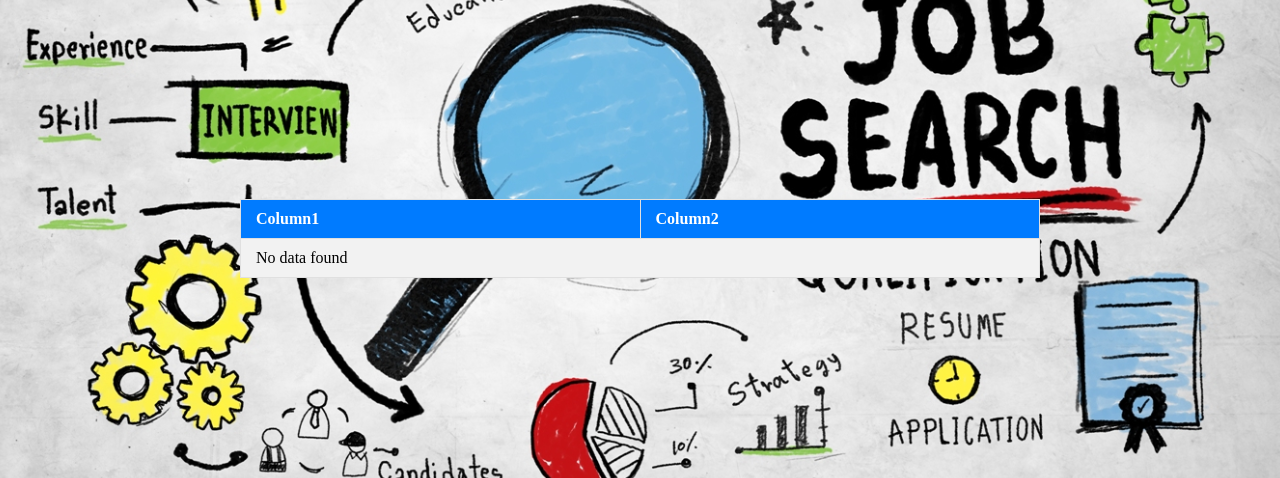
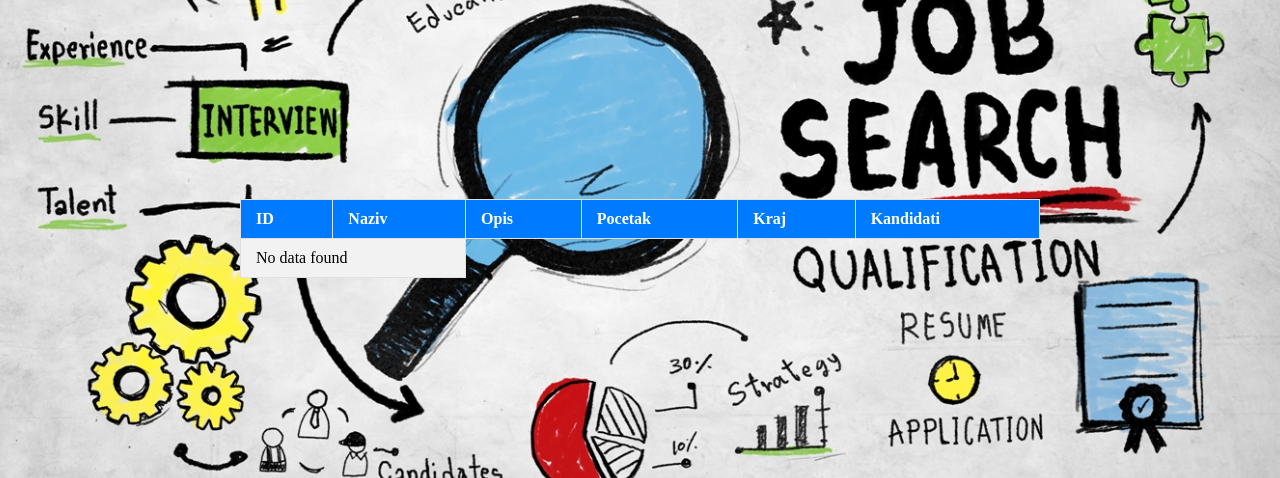
Before and after one commit to Antunsvetic/Gadzic_projekt, a PHP site: page /Pages/neregistrirani.php in a window 1280 px wide. Shown: the part 230-708 px from the top of the page. Run offline with PHP 8.4, Linux system fonts and the light colour scheme; data that the repository does not hold is empty.

Commit message:
GOTOVOOOOOOO IDEMOOO

```diff
--- a/Projekt/Pages/neregistrirani.php
+++ b/Projekt/Pages/neregistrirani.php
@@ -31,23 +31,27 @@
         <table class="data-table">
             <thead>
                 <tr>
-                    <th>Column1</th>
-                    <th>Column2</th>
-                    <!-- Add more table headers for your columns -->
+                    <th>ID</th>
+                    <th>Naziv</th>
+                    <th>Opis</th>
+                    <th>Pocetak</th>
+                    <th>Kraj</th>
+                    <th>Kandidati</th>
                 </tr>
             </thead>
             <tbody>
                 <?php
 
-                // Loop through the retrieved data and display it in the table
+
                 if ($res->num_rows > 0) {
                     while ($row = $res->fetch_assoc()) {
                         echo "<tr>";
+                        echo "<td>" . $row["Natjecaj_ID"] . "</td>";
                         echo "<td>" . $row["Naziv_natjecaja"] . "</td>";
                         echo "<td>" . $row["Opis_natjecaja"] . "</td>";
                         echo "<td>" . $row["Pocetak_natjecaja"] . "</td>";
                         echo "<td>" . $row["Kraj_natjecaja"] . "</td>";
-                        // Add more table cells for additional columns as needed
+                        echo "<td>" . $row["Kandidati"] . "</td>";
                         echo "</tr>";
                     }
                 } else {
```
